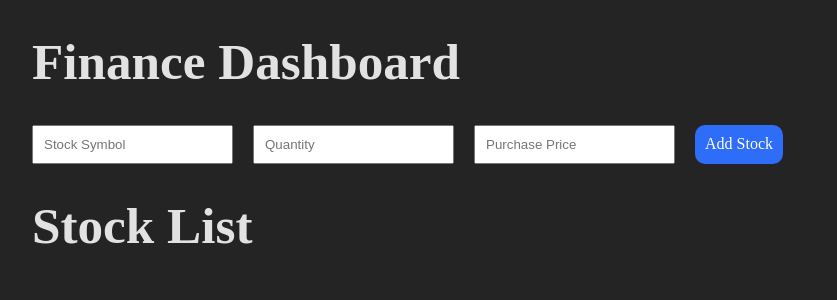
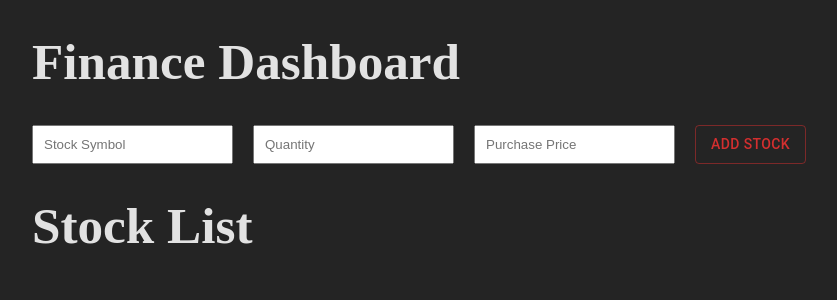
Before and after one commit to lchang4351/ChangYongChiangLionel-Capstone, a React (Vite) app in the folder ChangYongChiangLionel-Capstone/: page / in a window 1280 px wide. Shown: the top 300 px of the page, without its empty margins (76-913 px from the left). Built offline with nearby package versions, Linux system fonts and the light colour scheme.

Commit message:
Design updates
Use of Material UI and Ant Design within Form and StockList

```diff
--- a/ChangYongChiangLionel-Capstone/package.json
+++ b/ChangYongChiangLionel-Capstone/package.json
@@ -10,6 +10,10 @@
     "preview": "vite preview"
   },
   "dependencies": {
+    "@emotion/react": "^11.14.0",
+    "@emotion/styled": "^11.14.0",
+    "@mui/material": "^7.0.1",
+    "antd": "^5.24.6",
     "react": "^19.0.0",
     "react-dom": "^19.0.0"
   },
--- a/ChangYongChiangLionel-Capstone/src/Form.css
+++ b/ChangYongChiangLionel-Capstone/src/Form.css
@@ -21,6 +21,12 @@
     padding-left: 10px;
     padding-right: 10px;
     border-radius: 10px;
+}
+
+.button:disabled {
+    background-color: gray;
+    cursor: not-allowed;
+    opacity: 0.6;
 }
 
 .no-info {
--- a/ChangYongChiangLionel-Capstone/src/Form.jsx
+++ b/ChangYongChiangLionel-Capstone/src/Form.jsx
@@ -1,6 +1,7 @@
 import { useEffect, useState, useContext } from 'react';
 import { StockContext } from './StockContext';
 
+import Button from '@mui/material/Button';
 import './Form.css';
 
 
@@ -65,7 +66,19 @@ export default function Form() {
             <input className="form-box" type="text" placeholder="Stock Symbol" value={symbol} onChange={handleSymbolChange} />
                 <input className="form-box" type="number" placeholder="Quantity" value={quantity} onChange={handleQuantityChange} />
                 <input className="form-box" type="number" placeholder="Purchase Price" value={price} onChange={handlePriceChange} />
-                <button className="button">Add Stock</button>
+                {/* <button className="button" disabled={!symbol || !quantity || !price}>Add Stock</button> */}
+                <Button
+                type='submit'
+                variant={!symbol  || !quantity || !price ? "outlined" : "contained"}
+                color={!symbol || !quantity || !price ? "error": "success"}
+                onClick ={(e) => {
+                    if (!symbol || !quantity || !price){
+                        e.preventDefault();
+                    }
+                }}
+                >
+                    Add Stock
+                </Button>
             </form>
         </>
     );
--- a/ChangYongChiangLionel-Capstone/src/StockList.jsx
+++ b/ChangYongChiangLionel-Capstone/src/StockList.jsx
@@ -1,5 +1,7 @@
 import { useContext } from "react";
 import { StockContext } from "./StockContext";
+import { Card } from "antd";
+
 
 export default function StockList () {
     const { stocks } = useContext(StockContext)
@@ -19,16 +21,20 @@ export default function StockList () {
                             : "N/A";
 
                     return (
-                        <li key={index}>
-                            <p>Symbol: {stock.symbol}</p>
-                            <p>Quantity: {stock.quantity}</p>
+                        <Card
+                        key={index}
+                        title={stock.symbol}
+                        style={{ width: 300, marginBottom: "20px" }}
+                        >
+                            <p >Quantity: {stock.quantity}</p>
                             <p>Purchase Price: {stock.price.toFixed(2)}</p>
                             <p>Current Price: {formattedCurrentPrice}</p>
                             <p style={{ color: profitLoss > 0 ? "green" : profitLoss < 0 ? "red" : "black" }}>
                                 Profit/Loss: {profitLoss !== "N/A" ? ` ${profitLoss > 0 ? "+" : ""}${profitLoss}` : " N/A"}
                             </p>
-                        </li>
-                    );
+
+                        </Card>
+                    )
                 })}
             </ul>
         </>
```
Also changed, not shown: 1 other file (tests, documents, lock files or other folders).
